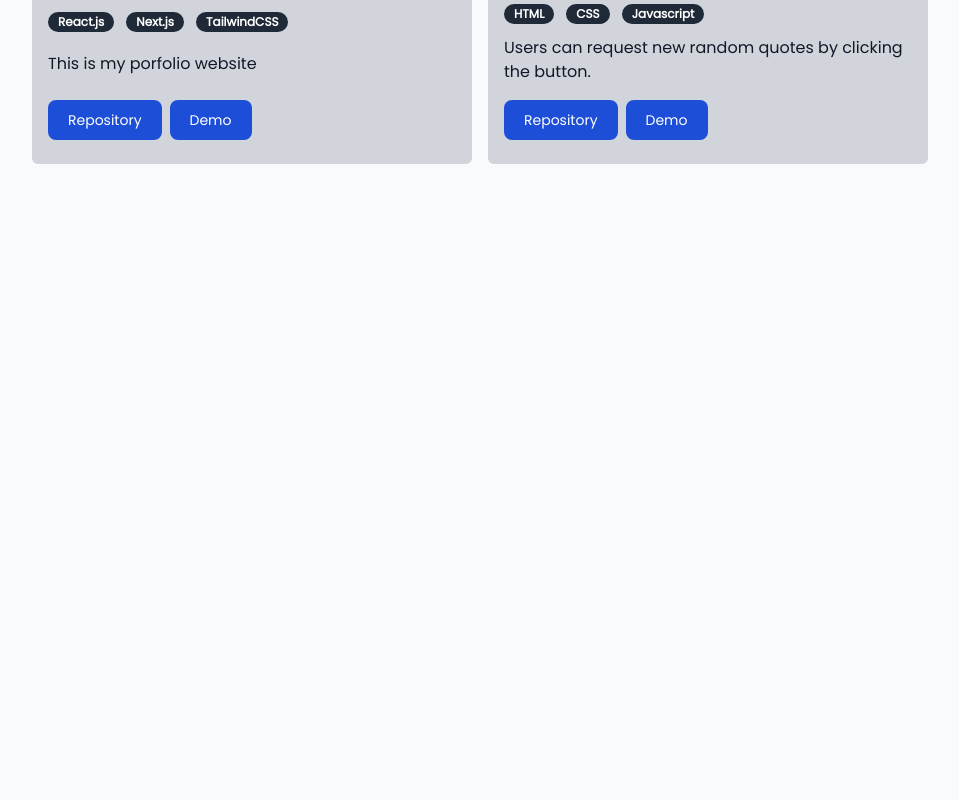
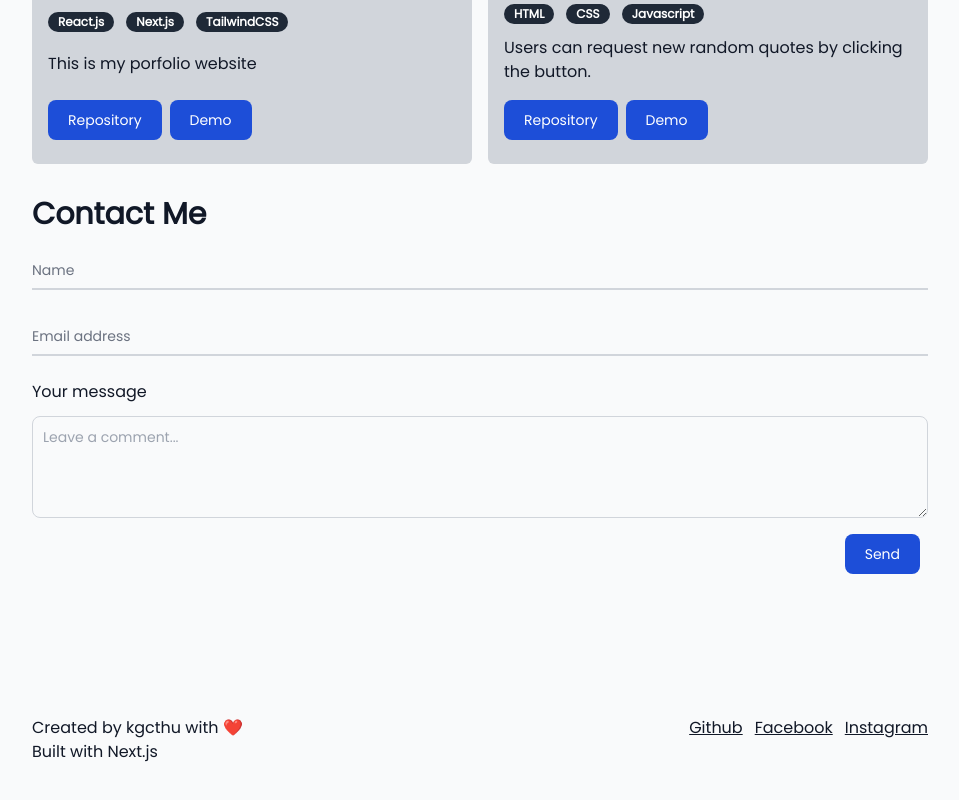
Before and after one commit to kgcthu-kev/portfolio-new, a Next.js app: page / in a window 1280 px wide. Shown: the part 1848-2648 px from the top of the page, without its empty margins (160-1119 px from the left). Before the commit the page ends 2028 px from the top, so only its background shows below. Built offline with nearby package versions, Linux system fonts and the light colour scheme.

Commit message:
Contact and footer

```diff
--- /dev/null
+++ b/components/Contact.js
@@ -0,0 +1,77 @@
+import React, { useRef } from 'react'
+import emailjs from '@emailjs/browser'
+
+export const ContactUs = () => {
+  const form = useRef()
+
+  const sendEmail = (e) => {
+    e.preventDefault()
+
+    emailjs
+      .sendForm(
+        'service_502wcla',
+        'template_dukhdtf',
+        form.current,
+        'user_UMLFXVp9w8nzkclgPCtBy'
+      )
+      .then(
+        (result) => {
+          console.log(result.text)
+        },
+        (error) => {
+          console.log(error.text)
+        }
+      )
+    e.target.reset()
+  }
+
+  return (
+    <form
+      ref={form}
+      onSubmit={sendEmail}
+      className='px-4 lg:px-0 min-h-[calc(100vh-25vh-5rem)]'
+      id='contact'
+    >
+      <h1 className='text-3xl font-bold my-4'>Contact Me</h1>
+      <div className='flex flex-col'>
+        <div className='relative z-0 mb-6 w-full group'>
+          <input
+            type='text'
+            name='from_name'
+            className='block py-2.5 px-0 w-full text-sm text-gray-900 bg-transparent border-0 border-b-2 border-gray-300 appearance-none dark:text-white dark:border-gray-600 dark:focus:border-blue-500 focus:outline-none focus:ring-0 focus:border-blue-600 peer'
+            placeholder=' '
+            required
+          />
+          <label className='absolute text-sm text-gray-500 dark:text-gray-400 duration-300 transform -translate-y-6 scale-75 top-3 -z-10 origin-[0] peer-focus:left-0 peer-focus:text-blue-600 peer-focus:dark:text-blue-500 peer-placeholder-shown:scale-100 peer-placeholder-shown:translate-y-0 peer-focus:scale-75 peer-focus:-translate-y-6'>
+            Name
+          </label>
+        </div>
+
+        <div className='relative z-0 mb-6 w-full group'>
+          <input
+            type='email'
+            name='user_email'
+            className='block py-2.5 px-0 w-full text-sm text-gray-900 bg-transparent border-0 border-b-2 border-gray-300 appearance-none dark:text-white dark:border-gray-600 dark:focus:border-blue-500 focus:outline-none focus:ring-0 focus:border-blue-600 peer'
+            placeholder=' '
+            required
+          />
+          <label className='absolute text-sm text-gray-500 dark:text-gray-400 duration-300 transform -translate-y-6 scale-75 top-3 -z-10 origin-[0] peer-focus:left-0 peer-focus:text-blue-600 peer-focus:dark:text-blue-500 peer-placeholder-shown:scale-100 peer-placeholder-shown:translate-y-0 peer-focus:scale-75 peer-focus:-translate-y-6'>
+            Email address
+          </label>
+        </div>
+        <label className='mb-3'>Your message</label>
+        <textarea
+          name='message'
+          rows='4'
+          className='block p-2.5 w-full text-sm text-gray-900 bg-gray-50 rounded-lg border border-gray-300 focus:ring-blue-500 focus:border-blue-500 dark:bg-gray-700 dark:border-gray-600 dark:placeholder-gray-400 dark:text-white dark:focus:ring-blue-500 dark:focus:border-blue-500'
+          placeholder='Leave a comment...'
+        ></textarea>
+        <input
+          type='submit'
+          value='Send'
+          className='button place-self-end my-4'
+        />
+      </div>
+    </form>
+  )
+}
--- /dev/null
+++ b/components/Footer.js
@@ -0,0 +1,34 @@
+function Footer() {
+  return (
+    <footer className='min-h-[calc(20vh)] w-full max-w-4xl mx-auto flex justify-between px-4 lg:px-0'>
+      <div>
+        <p> Created by kgcthu with ❤️</p>
+        <p> Built with Next.js</p>
+      </div>
+      <div>
+        <ul className='flex gap-3'>
+          <li>
+            <a href='https://github.com/kgcthu-kev' className='underline'>
+              Github
+            </a>
+          </li>
+          <li>
+            <a
+              href='https://www.facebook.com/kgcthu.0511/'
+              className='underline'
+            >
+              Facebook
+            </a>
+          </li>
+          <li>
+            <a href='https://www.instagram.com/kgcthu/' className='underline'>
+              Instagram
+            </a>
+          </li>
+        </ul>
+      </div>
+    </footer>
+  )
+}
+
+export default Footer
--- a/components/Header.js
+++ b/components/Header.js
@@ -42,7 +42,7 @@ function Header() {
           </li>
 
           <li>
-            <Link href='/contact'>Contact</Link>
+            <Link href='#contact'>Contact</Link>
           </li>
         </ul>
 
--- a/package.json
+++ b/package.json
@@ -8,6 +8,7 @@
     "lint": "next lint"
   },
   "dependencies": {
+    "@emailjs/browser": "^3.4.0",
     "@heroicons/react": "^1.0.5",
     "framer-motion": "^6.2.6",
     "next": "12.0.10",
--- a/pages/index.js
+++ b/pages/index.js
@@ -2,6 +2,8 @@
 import Head from 'next/head'
 import Image from 'next/image'
 import Link from 'next/link'
+import { ContactUs } from '../components/Contact'
+import Footer from '../components/Footer'
 import Header from '../components/Header'
 import Projects from '../components/Projects'
 import Skills from '../components/Skills'
@@ -45,7 +47,9 @@ export default function Home() {
 
         <Skills />
         <Projects />
+        <ContactUs />
       </main>
+      <Footer />
     </div>
   )
 }
```
Also changed, not shown: 1 other file (tests, documents, lock files or other folders).
